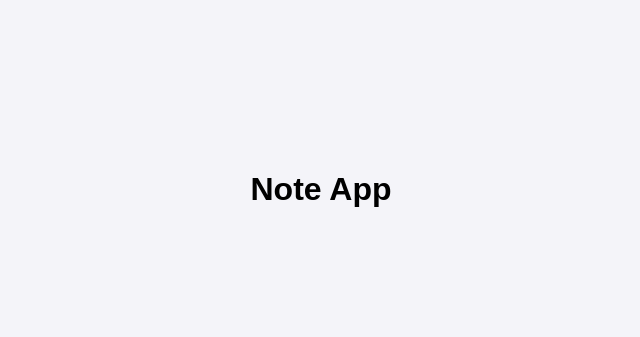
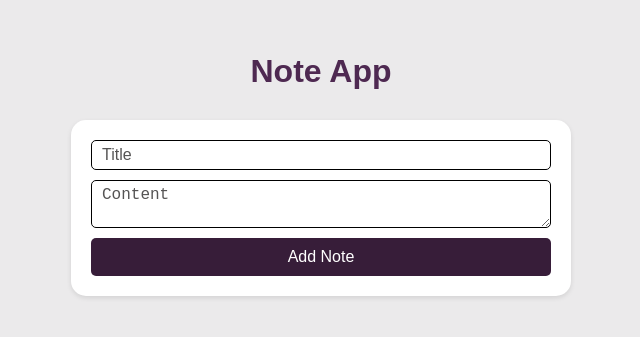
Before and after one commit to SkillBrain-com/Exam-fe-06-03-2025, a React (Create React App) app: page /marina-diana_lungu in a window 1280 px wide. Before the commit this address had no page. Shown: the part 211-548 px from the top of the page, without its empty margins (319-959 px from the left). Built offline with nearby package versions, Linux system fonts and the light colour scheme.

Commit message:
implementare-aplicatie-de-notite

```diff
--- a/src/App.js
+++ b/src/App.js
@@ -2,14 +2,16 @@ import React from "react";
 import MentorNotes from "./pages/mentor/AddNotes";
 import { BrowserRouter as Router, Route, Routes } from "react-router-dom";
 import "./App.css";
+import AddNotes from "./pages/marina-diana_lungu/AddNotes";
 
 function App() {
   return (
     <Router>
-      <div className='App'>
+      <div className="App">
         <h1>Note App</h1>
         <Routes>
-          <Route path='/' element={<MentorNotes />} />
+          <Route path="/" element={<MentorNotes />} />
+          <Route path="/marina-diana_lungu" element={<AddNotes />} />
           {/* Add your route here */}
         </Routes>
       </div>
--- /dev/null
+++ b/src/pages/marina-diana_lungu/AddNote.css
@@ -0,0 +1,27 @@
+.add-note-form {
+  gap: 10px;
+  padding: 20px;
+  margin-bottom: 30px;
+  border-radius: 15px;
+}
+
+.title-input, .content-input {
+  padding: 5px 10px;
+  border: var(--border);
+}
+
+.title-input::placeholder, .content-input::placeholder {
+  color: var(--gray);
+}
+
+.title-input:focus, .content-input:focus {
+  border-color: var(--lightPurple);
+}
+
+.submit-button {
+  background-color: var(--darkestPurple);
+}
+
+.submit-button:hover {
+  background-color: var(--mediumPurple);
+}
--- /dev/null
+++ b/src/pages/marina-diana_lungu/AddNote.jsx
@@ -0,0 +1,53 @@
+import React from "react";
+import { useState } from "react";
+import "./AddNote.css";
+
+const AddNote = ({ onAdd }) => {
+  const [title, setTitle] = useState("");
+  const [content, setContent] = useState("");
+
+  const handleTitleChange = (e) => {
+    setTitle(e.target.value);
+  };
+
+  const handleContentChange = (e) => {
+    setContent(e.target.value);
+  };
+
+  const handleSubmit = (e) => {
+    e.preventDefault();
+
+    if (!title.trim() || !content.trim()) {
+      setTitle("");
+      setContent("");
+      return;
+    }
+
+    onAdd({ title, content });
+    setTitle("");
+    setContent("");
+  };
+
+  return (
+    <form onSubmit={handleSubmit} className="add-note-form">
+      <input
+        className="title-input"
+        type="text"
+        placeholder="Title"
+        value={title}
+        onChange={handleTitleChange}
+      />
+      <textarea
+        className="content-input"
+        placeholder="Content"
+        value={content}
+        onChange={handleContentChange}
+      />
+      <button className="submit-button" type="submit">
+        Add Note
+      </button>
+    </form>
+  );
+};
+
+export default AddNote;
--- /dev/null
+++ b/src/pages/marina-diana_lungu/AddNotes.css
@@ -0,0 +1,26 @@
+:root {
+  --background: #ebeaeb;
+  --border: 1px solid var(--black);
+  --white: #fff;
+  --black: #000;
+  --gray: #555454;
+  --lightGray: #f9efff;
+  --darkestPurple: #371d39;
+  --darkPurple: #4e2951;
+  --mediumPurple: #6a3a6e;
+  --lightPurple: #800080;
+}
+
+* {
+  margin: 0;
+  padding: 0;
+}
+
+body {
+  background-color: var(--background);
+}
+
+.App h1 {
+  color: var(--darkPurple);
+  margin-bottom: 30px;
+}
--- /dev/null
+++ b/src/pages/marina-diana_lungu/AddNotes.jsx
@@ -0,0 +1,21 @@
+import { useState } from "react";
+import "./AddNotes.css";
+import AddNote from "./AddNote";
+import NoteList from "./NoteList";
+
+const AddNotes = () => {
+  const [notes, setNotes] = useState([]);
+
+  const handleAddNote = (note) => {
+    setNotes([...notes, note]);
+  };
+
+  return (
+    <>
+      <AddNote onAdd={handleAddNote} />
+      <NoteList notes={notes} />
+    </>
+  );
+};
+
+export default AddNotes;
--- /dev/null
+++ b/src/pages/marina-diana_lungu/NoteList.css
@@ -0,0 +1,32 @@
+.notes-container {
+  display: grid;
+  row-gap: 20px;
+  background-color: var(--white);
+  padding: 20px;
+  border-radius: 15px;
+  box-shadow: 0 2px 5px rgba(0, 0, 0, 0.1);
+}
+
+.notes-container:empty {
+  padding: 0;
+}
+
+.note {
+  display: flex;
+  flex-direction: column;
+  gap: 10px;
+  background-color: var(--lightGray);
+  padding: 10px;
+  border: var(--border);
+  box-shadow: none;
+}
+
+ .note h3 {
+  padding-bottom: 4px;
+  border-bottom: var(--border);
+}
+
+.note h3, .note p {
+  color: var(--darkestPurple);
+  padding-left: 4px;
+}
--- /dev/null
+++ b/src/pages/marina-diana_lungu/NoteList.jsx
@@ -0,0 +1,14 @@
+import NoteCard from "../../components/NoteCard";
+import "./NoteList.css";
+
+const NoteList = ({ notes }) => {
+  return (
+    <div className="notes-container">
+      {notes.map((note, index) => (
+        <NoteCard key={index} title={note.title} content={note.content} />
+      ))}
+    </div>
+  );
+};
+
+export default NoteList;
```
